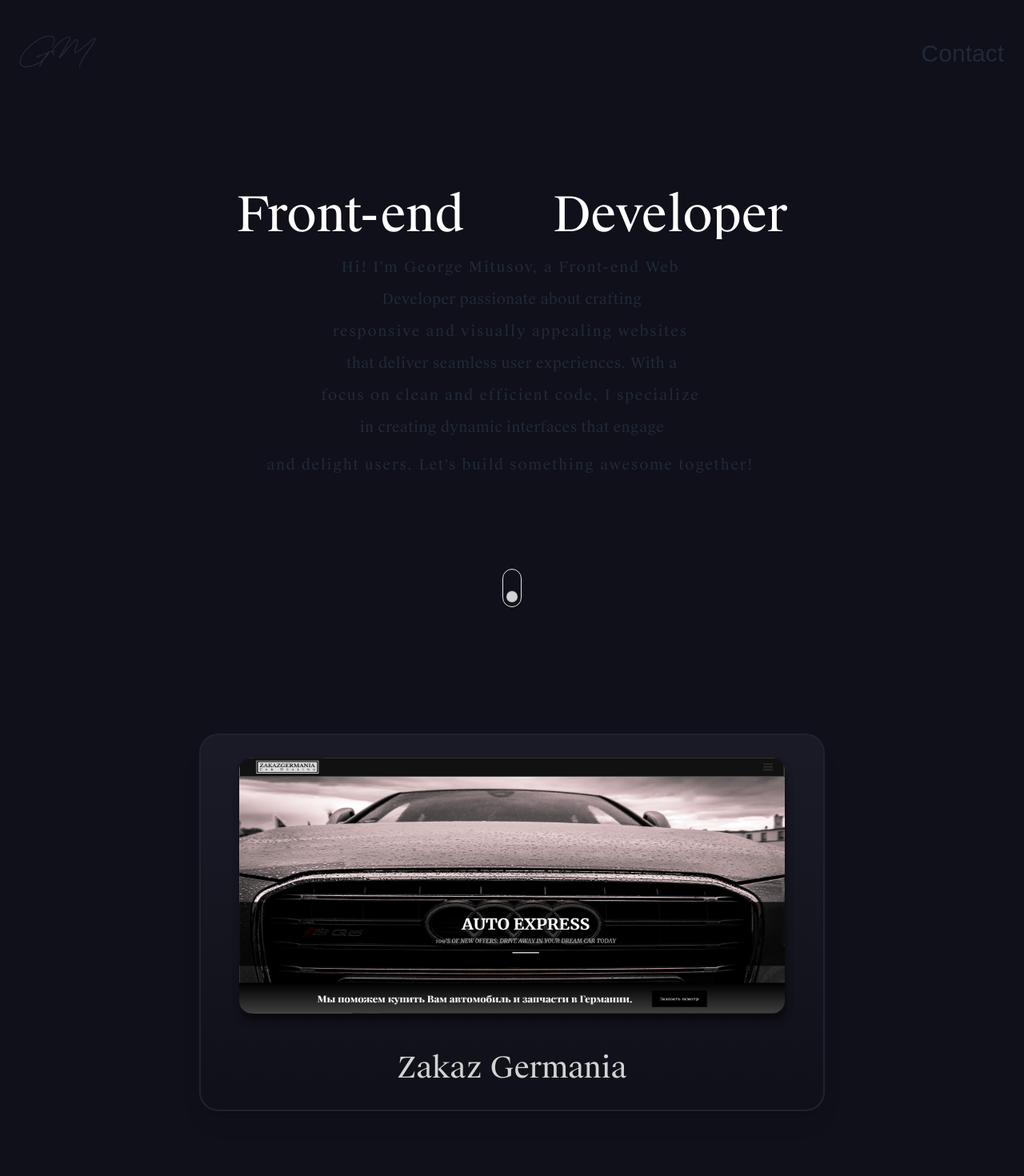
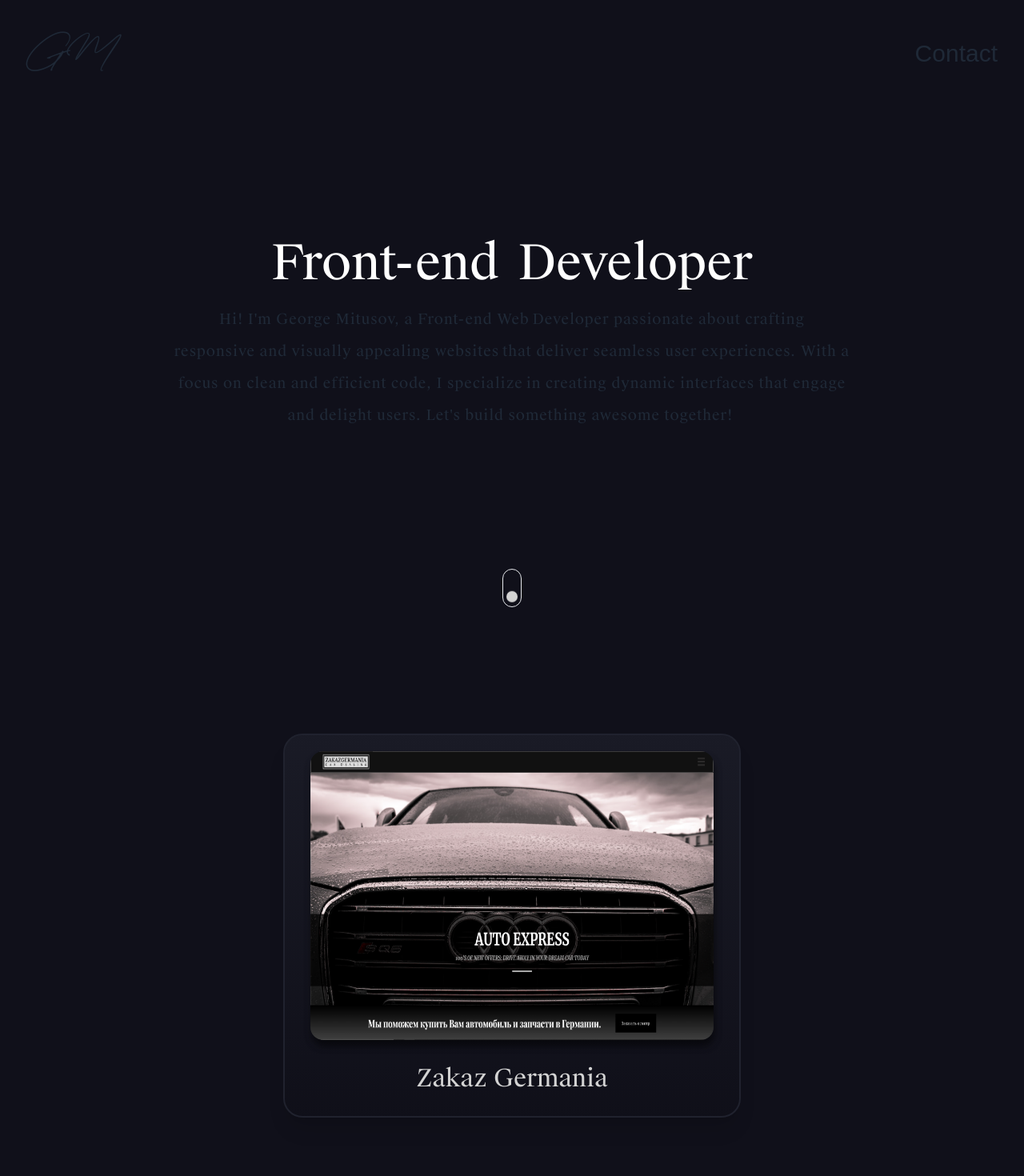
Before and after one commit to GeorgeMitusov/GM, a React (Create React App) app: page / in a window 1280 px wide. Shown: the top 1470 px of the page at 80% size. Built offline with nearby package versions, Linux system fonts and the light colour scheme; a web font is replaced by a local one.

Commit message:
almost all done; footer big size + socials issue;

```diff
--- a/src/components/AnimatedText.tsx
+++ b/src/components/AnimatedText.tsx
@@ -3,16 +3,18 @@ import { motion } from "framer-motion";
 interface AnimatedTextProps {
   text: string;
   delay: number;
+  className?: string;
 }
 
-export default function AnimatedText({ text, delay }: AnimatedTextProps) {
+export default function AnimatedText({ text, delay, className }: AnimatedTextProps) {
   return (
     <motion.div
       initial={{ y: 150 }}
       animate={{ y: 0 }}
       transition={{ duration: 1, delay: delay, ease: "easeIn" }}
+      className={` ${className}`}
     >
-      <span>{text}</span>
+      <span >{text}</span>
     </motion.div>
   );
 }
--- a/src/components/Footer.tsx
+++ b/src/components/Footer.tsx
@@ -11,7 +11,8 @@ export default function Footer() {
       href={i.href}
       className="w-1/5 mdMobile:w-3/12 sm:w-2/12 md:w-2/12
         h-2/3 sm:h-2/4 md:h-3/5
-      flex justify-center items-center"
+      flex justify-center items-center
+      "
     >
       <FontAwesomeIcon
         className="h-5/6 w-2/4 p-3 text-thirdColor cursor-pointer border-2 rounded-full
@@ -25,15 +26,15 @@ export default function Footer() {
   ));
 
   return (
-    <footer className="w-full h-3/4 sm:h-5/6 md:h-full lg:h-auto
+    <footer className="w-full h-3/4 sm:h-5/6 md:h-full lg:h-auto xl:h-screen
        bg-mainColor flex flex-col justify-between items-center
       ">
       <div
-        className="h-16 sm:h-20 w-full mdMobile:w-4/5 lgMobile:w-3/4 md:w-3/5 lg:w-2/4
-        flex justify-between sm:justify-around md:justify-between items-center
-        lg:mb-24
+        className="h-16 sm:h-20 w-full mdMobile:w-4/5 lgMobile:w-3/4 md:w-3/5 lg:w-2/4 xl:w-2/5
+          flex justify-around mdMobile:justify-between sm:justify-around md:justify-between items-center
+          lg:mb-24
         "
-        // border border-yellow-500
+        // border border-red-500
       >
         {socialLink}
       </div>
@@ -43,10 +44,12 @@ export default function Footer() {
         <h1
           id="title"
           className="uppercase transition-all ease-in-out duration-700
-             text-thirdColor text-8xl sm:text-custom10 md:text-custom12 lg:text-custom16
-             text-center opacity-90 font-suisseInt peer-hover:text-red-300
-            mdMobile:tracking-wider lgMobile:tracking-widest sm:tracking-wider
-            leading-relaxed sm:leading-snug
+            text-thirdColor text-8xl sm:text-custom10 md:custom12
+            lg:text-custom16 xl:text-custom13 2xl:text-custom15 3xl:text-custom155 4xl:text-custom17
+            text-center opacity-90 font-suisseInt peer-hover:text-red-300
+            mdMobile:tracking-wider lgMobile:tracking-widest sm:tracking-wider xl:tracking-normal
+            2xl:tracking-tight
+            leading-relaxed sm:leading-snug lg:leading-tight xl:leading-none
           "
         >
           Get in touch{" "}
@@ -59,8 +62,9 @@ export default function Footer() {
           onMouseLeave={() => {
             document.getElementById("title")!.style.color = "#D3D3D3";
           }}
-          className="h-10 lg:h-16 w-3/5 btn bg-thirdColor border-mainColor font-normal
-            rounded-3xl text-mainColor z-50 absolute uppercase text-xl
+          className="h-10 lg:h-16 xl:h-12 w-3/5 lg:w-2/5 xl:w-1/5 btn bg-thirdColor border-mainColor
+            font-normal rounded-3xl text-mainColor z-50 absolute uppercase
+            text-xl xl:text2xl
             transition-all ease-in-out duration-700
             hover:text-fourthColor hover:bg-mainColor hover:border-fourthColor
             hover:scale-105 peer
--- a/src/components/Header.tsx
+++ b/src/components/Header.tsx
@@ -18,8 +18,8 @@ export default function Header() {
   return (
     <header className="navbar h-1/6 flex justify-between">
       <motion.span
-        className="ml-4 cursor-pointer font-creattion
-          text-4xl lgMobile:text-5xl
+        className="ml-4 lg:ml-6 cursor-pointer font-creattion
+          text-4xl lgMobile:text-5xl xl:text-6xl
          transition ease-in-out duration-300 hover:text-fourthColor
         "
         initial="hidden"
@@ -31,7 +31,7 @@ export default function Header() {
       </motion.span>
 
       <motion.button
-        className="btn btn-ghost font-thin font-selinoItalic
+        className="btn btn-ghost lg:mr-2 font-thin font-selinoItalic
           text-xl lgMobile:text-2xl md:text-3xl transition ease-in-out duration-300
            hover:text-fourthColor
         "
--- a/src/components/Main.tsx
+++ b/src/components/Main.tsx
@@ -12,19 +12,21 @@ export default function Main() {
   const block = mainTitleData.map((item, index) => (
     <div
       key={index}
-      className="w-full flex flex-col justify-center mdMobile:justify-around items-center
+      className="w-full flex flex-col lg:flex-row justify-center mdMobile:justify-around lg:justify-center
+        items-center
         overflow-hidden text-center
-        mdMobile:h-12 lgMobile:h-16 md:h-20
-        lgMobile:px-2 sm:px-8 lg:px-32
+        lg:h-10
+        mdMobile:px-2 sm:px-6 lg:p-0
       "
+      // border border-red-500
     >
       <motion.p
         className="font-suisseWorks
-          text-xs mdMobile:text-sm lgMobile:text-md md:text-lg
+          text-xs mdMobile:text-sm lgMobile:text-md md:text-md lg:text-lg
           font-thin mr-1
-          tracking-wide mdMobile:tracking-wider lg:tracking-widest
-          leading-loose mdMobile:leading-relaxed lgMobile:leading-loose md:leading-9 lg:leading-10
-          "
+          tracking-wide mdMobile:tracking-wider
+          leading-loose mdMobile:leading-loose md:leading-9 lg:leading-none
+        "
         initial={{ y: 100 }}
         animate={{ y: 0 }}
         transition={{ duration: 1, delay: item.delay1, ease: "easeIn" }}
@@ -34,8 +36,11 @@ export default function Main() {
 
       <motion.p
         className="font-suisseWorks
-          text-xs mdMobile:text-sm lgMobile:text-md md:text-lg
-          font-thin leading-loose tracking-wide"
+          text-xs mdMobile:text-sm lgMobile:text-md md:text-md lg:text-lg
+          font-thin
+          tracking-wide mdMobile:tracking-wider
+          leading-loose mdMobile:leading-loose
+        "
         initial={{ y: 100 }}
         animate={{ y: 0 }}
         transition={{ duration: 1, delay: item.delay2, ease: "easeIn" }}
@@ -46,26 +51,44 @@ export default function Main() {
   ));
 
   return (
-    <div className="hero h-5/6 lgMobile:h-4/5 flex flex-col justify-around
-      ">
+    <div
+      className="hero h-5/6 lgMobile:h-4/5 flex flex-col justify-around
+
+      "
+      // border border-red-500
+    >
       <div
-        className="w-full sm:w-9/12 h-full mdMobile:h-5/6 flex flex-col justify-center items-center
+        className="w-full sm:w-9/12 lg:w-10/12 h-5/6 mdMobile:h-5/6
+          flex flex-col justify-center items-center
         "
-        // border border-cyan-300
+        // border border-red-500
       >
+        <div
+          className="w-full py-2 font-suisseWorks text-fourthColor mb-2 overflow-hidden
+            flex justify-center items-center
+            lg:mb-3 lgMobile:mb-1 lgMobile:mt-10 md:mt-0
+            text-2xl mdMobile:text-3xl lgMobile:text-4xl lg:text-6xl
+            px-2
+          "
+        >
+          <AnimatedText text="Front-end" delay={0.7} className="mr-2 lg:mr-6" />
+          <AnimatedText text="Developer" delay={0.9} />
+        </div>
 
-        <div
-          className="w-10/12 lgMobile:w-11/12 sm:w-10/12 md:w-full lg:w-11/12
+        {/* <div
+          className="w-10/12 lgMobile:w-11/12 sm:w-10/12 md:w-9/12 lg:w-10/12
+            xl:w-8/12 lLaptop:w-7/12 2xl:w-7/12
             flex justify-around items-center overflow-hidden
             font-suisseWorks text-fourthColor mb-2 lg:mb-3 lgMobile:mb-1 lgMobile:mt-10
-            text-2xl mdMobile:text-3xl lgMobile:text-4xl md:text-5xl lg:text-6xl
-            px-2 lgMobile:px-2.5 md:px-10 mdMobile:p-0
+            text-2xl mdMobile:text-3xl lgMobile:text-4xl lg:text-6xl
+            px-2 lgMobile:px-2.5 md:py-2 md:px-8 lg:px-12 xl:px-10 2xl:px-16 mdMobile:p-0
+            border border-red-500
           "
-            // border border-pink-300
+          // border border-pink-300
         >
           <AnimatedText text="Front-end" delay={0.7} />
           <AnimatedText text="Developer" delay={0.9} />
-        </div>
+        </div> */}
 
         {block}
       </div>
@@ -93,6 +116,7 @@ export default function Main() {
     </div>
   );
 }
+
 
 
 // import { motion } from "framer-motion";
--- a/src/components/Project.tsx
+++ b/src/components/Project.tsx
@@ -37,7 +37,7 @@ export default function Project({ title, image, link }: ProjectDataModel) {
 
   return (
     <motion.div
-      className="card w-11/12 bg-gradient shadow-xl mb-48
+      className="card h-custom120 sm:h-96 xl:h-custom140 w-11/12 bg-gradient shadow-xl mb-48
         cursor-pointer border-secondaryColor border-2 rounded-3xl
         flex items-center justify-center
       "
@@ -46,21 +46,23 @@ export default function Project({ title, image, link }: ProjectDataModel) {
       initial="hidden"
       variants={variants}
     >
-      <a className="h-4/6 w-full md:w-11/12 p-4 mt-3 peer" href={link}>
+      <a className="h-4/5 w-full md:w-11/12 p-4 sm:px-6 lg:p-0 lg:px-2 lg:pt-2 mt-3 peer" href={link}>
         <img
           src={image}
           alt="title"
-          className="rounded-2xl w-full h-80 border-secondaryColor
+          className="rounded-2xl w-full h-full border-secondaryColor
             shadow-customShadow transition ease-in-out delay-150 duration-700
             outline-none bg-contain hover:translate-y-3 hover:shadow-none
           "
         />
       </a>
       <div
-        className="card-body text-thirdColor transition ease-in-out
+        className="card-body w-full h-1/5 text-thirdColor transition ease-in-out
+          flex justify-center items-center
           duration-700 peer-hover:text-fourthColor"
       >
-        <h2 className="card-title font-medium text-2xl mdMobile:text-3xl md:text-4xl font-suisseWorks text-center">
+        <h2 className="card-title font-medium text-2xl mdMobile:text-3xl
+          font-suisseWorks text-center">
           {" "}
           {title}{" "}
         </h2>
--- a/src/components/ProjectsList.tsx
+++ b/src/components/ProjectsList.tsx
@@ -11,12 +11,15 @@ export default function ProjectsList() {
   return (
     <section className="w-full h-auto py-36 bg-mainColor
       flex flex-col justify-center items-center
-       ">
+      ">
         {/* border border-red-500 */}
 
       <section id="section1"></section>
 
-      <ul className="w-full sm:w-10/12 lg:w-8/12 flex flex-col items-center">{project}</ul>
+      <ul className="w-full sm:w-10/12 md:w-8/12 lg:w-7/12 xl:w-6/12 lLaptop:w-5/12
+        2xl:w-4/12 3xl:w-5/12 4xl:w-4/12
+        flex flex-col items-center px-2">
+        {project}</ul>
 
     </section>
   );
--- a/tailwind.config.js
+++ b/tailwind.config.js
@@ -9,6 +9,9 @@ module.exports = {
       "smMobile": "320px",
       "mdMobile": "375px",
       "lgMobile": "425px",
+      "lLaptop": "1440px",
+      "3xl": "1700px",
+      "4xl": "1900px",
       ...defaultTheme.screens,
     },
     extend: {
@@ -28,8 +31,16 @@ module.exports = {
       fontSize: {
         custom10: '10rem',
         custom12: '12rem',
+        custom13: '12.5rem',
+        custom15: '14.3rem',
+        custom155: '15.8rem',
         custom16: '16.5rem',
         custom17: "17rem",
+        custom19: "19.5rem",
+      },
+      height:{
+        custom120: "26rem",
+        custom140: "30rem",
       },
       fontFamily: {
         sourceL: ["sourceSansL", "sans-serif"],
@@ -47,21 +58,12 @@ module.exports = {
 };
 
 /*
-smMobile:text-cyan-400
-mdMobile:text-red-500
-lgMobile:text-cyan-400
-sm:text-fuchsia-500
-md:text-teal-500
-lg:text-slate-800
-xl:text-sky-600
-2xl:text-blue-700
-*/
-
-
-/*
 sm	640px	@media (min-width: 640px) { ... }
 md	768px	@media (min-width: 768px) { ... }
 lg	1024px	@media (min-width: 1024px) { ... }
 xl	1280px	@media (min-width: 1280px) { ... }
+"lLaptop": "1440px",
 2xl	1536px	@media (min-width: 1536px) { ... }
+"3xl": "1700px",
+"4xl": "1900px",
 */
```
